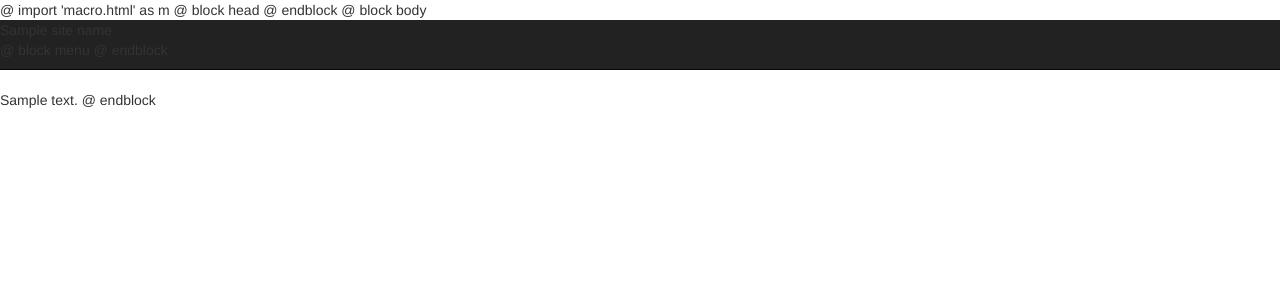
After one commit to Jarlax/gae-site, a Python web app: template templates/master.html in a window 1280 px wide. The commit adds this page. Shown: the top 300 px of the page. Run offline with Jinja, Linux system fonts and the light colour scheme; the template is opened without the code that fills it: most values are stand-ins (such as "Sample title", 1, 10 or a date in 2020); some libraries are stand-ins or nearby versions.

Commit message:
Add separate master template (instead of inheriting admin.html from public.html)

```diff
--- /dev/null
+++ b/templates/master.html
@@ -0,0 +1,22 @@
+<!DOCTYPE html>
+@ import 'macro.html' as m
+<html>
+<head>
+    <title>{{ page.name if page.name else site_name }}</title>
+    @ block head
+    <link href="//netdna.bootstrapcdn.com/twitter-bootstrap/2.3.2/css/bootstrap-combined.min.css" rel="stylesheet">
+    {{ m.meta("description", page.description) }}
+    {{ m.meta("keywords", page.keywords) }}
+    @ endblock
+</head>
+@ block body
+<div class="navbar navbar-inverse navbar-static-top">
+    <div class="navbar-inner">
+        <div class="brand">{{ site_name }}</div> <!--TODO fix hover-->
+        @ block menu
+        @ endblock
+    </div>
+</div>
+{{ page.content_html }}
+@ endblock
+</html>
```
Also changed, not shown: templates/admin.html (+7 -1 lines), templates/public.html (+7 -19 lines).
